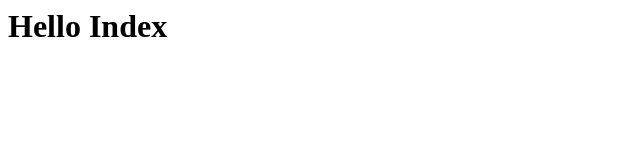
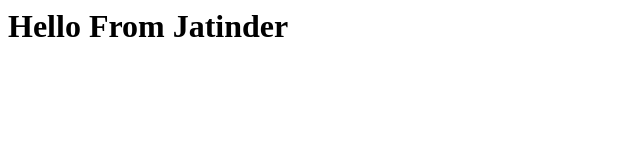
Before and after one commit to singhjatinder01/bads, a plain HTML site: page first-app-dev/index.html in a window 1280 px wide. Shown: the whole page, without its empty margins (0-640 px from the left). Drawn offline with Linux system fonts and the light colour scheme.

Commit message:
Update index.html

```diff
--- a/first-app-dev/index.html
+++ b/first-app-dev/index.html
@@ -1 +1 @@
-<h1>Hello Index</h1>
+<h1>Hello From Jatinder</h1>
```
